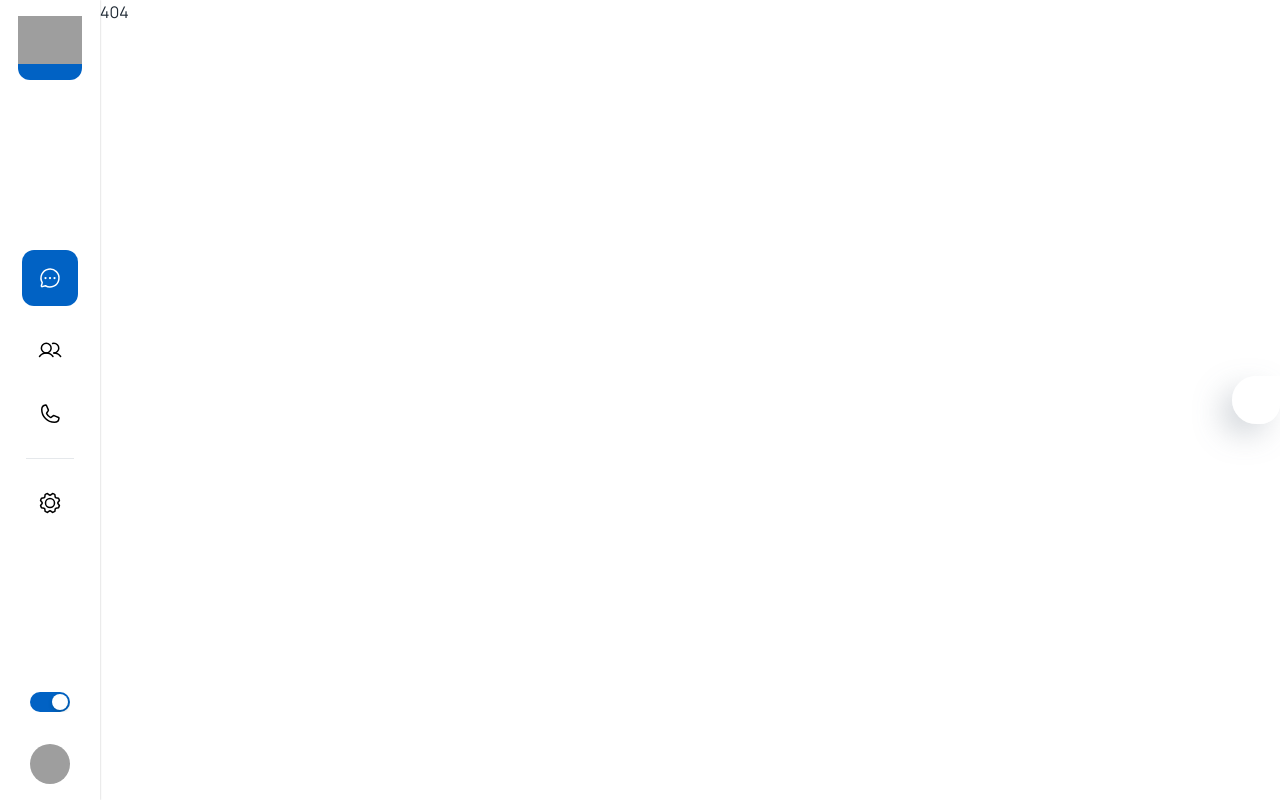
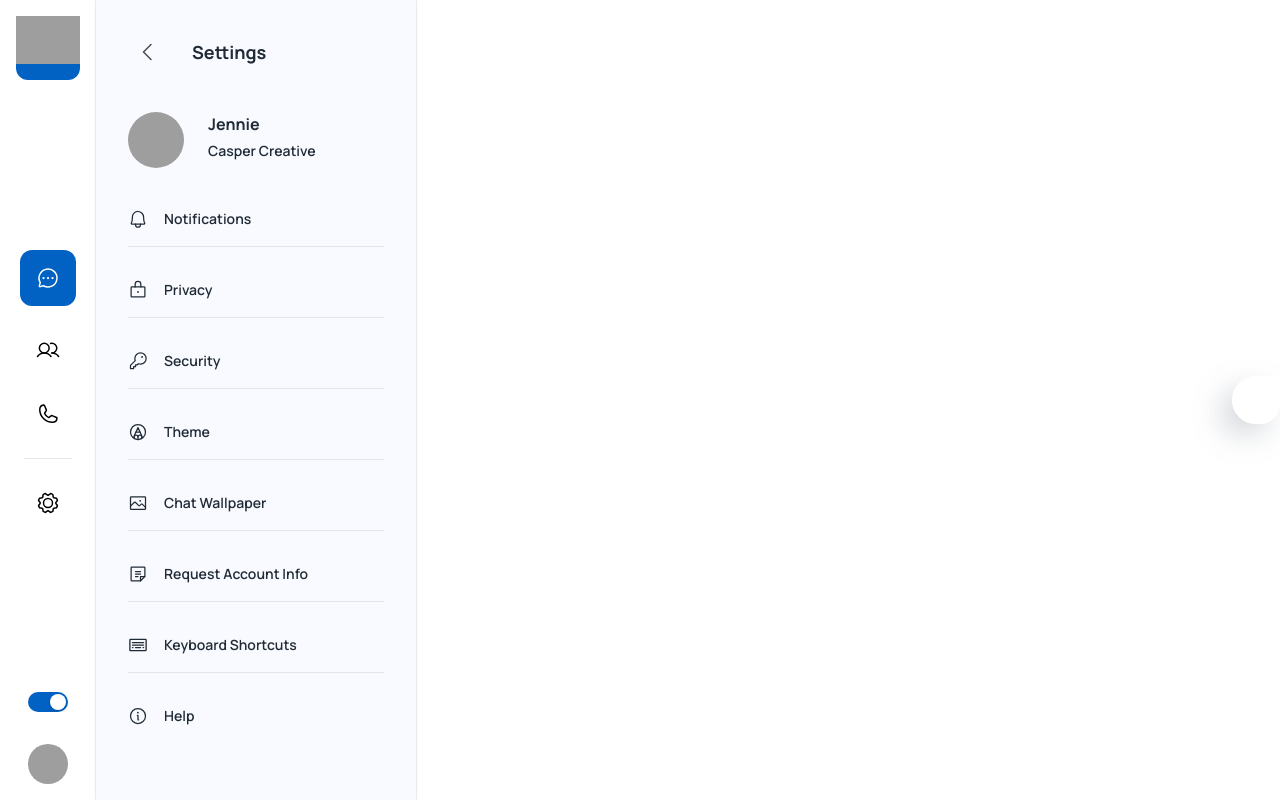
Before and after one commit to saisashreek2692/react-custom-chat-app, a React (Create React App) app: page /settings in a window 1280 px wide. Before the commit this address led to /404. Built offline with nearby package versions, Linux system fonts and the light colour scheme; grey boxes are pictures that could not be loaded; some icons are missing.

Commit message:
Settings Page UI Completed

```diff
--- a/package.json
+++ b/package.json
@@ -7,6 +7,7 @@
     "@emoji-mart/react": "^1.0.1",
     "@emotion/react": "^11.10.4",
     "@emotion/styled": "^11.10.4",
+    "@hookform/resolvers": "^3.1.1",
     "@iconify/react": "^4.0.0",
     "@mui/material": "^5.10.8",
     "@reduxjs/toolkit": "^1.9.5",
@@ -20,6 +21,7 @@
     "react": "^18.2.0",
     "react-dom": "^18.2.0",
     "react-helmet-async": "^1.3.0",
+    "react-hook-form": "^7.45.2",
     "react-i18next": "^11.18.6",
     "react-redux": "^8.1.1",
     "react-router-dom": "^6.4.2",
@@ -28,7 +30,8 @@
     "redux-persist": "^6.0.0",
     "simplebar-react": "^2.4.3",
     "stylis-plugin-rtl": "^2.0.2",
-    "web-vitals": "^2.1.4"
+    "web-vitals": "^2.1.4",
+    "yup": "^1.2.0"
   },
   "scripts": {
     "start": "react-scripts start",
--- /dev/null
+++ b/src/components/hook-form/index.js
@@ -0,0 +1,2 @@
+export { default as FormProvider } from "./FormProvider";
+export { default as RHFTextField } from "./RHFTextField";
--- a/src/layouts/main/index.js
+++ b/src/layouts/main/index.js
@@ -1,12 +1,21 @@
+import { Container, Stack } from "@mui/material";
 import React from "react";
 import { Outlet } from "react-router-dom";
+import Logo from "../../assets/Images/logo.ico";
 
 const MainLayout = () => {
   return (
     <>
-      <div>Main Layout</div>
+      <Container maxWidth="sm" sx={{ mt: 5 }}>
+        <Stack spacing={5}>
+          <Stack sx={{ width: "100%" }} direction="column" alignItems="center">
+            <img style={{ width: 120, height: 120 }} src={Logo} alt="Logo" />
+          </Stack>
+        </Stack>
+        {/* <div>Main Layout</div> */}
 
-      <Outlet />
+        <Outlet />
+      </Container>
     </>
   );
 };
--- /dev/null
+++ b/src/pages/dashboard/Settings.js
@@ -0,0 +1,155 @@
+import React, { useState } from "react";
+import { faker } from "@faker-js/faker";
+import {
+  Stack,
+  Box,
+  useTheme,
+  IconButton,
+  Typography,
+  Avatar,
+  Divider,
+} from "@mui/material";
+import {
+  CaretLeft,
+  Bell,
+  Lock,
+  Key,
+  PencilCircle,
+  Image,
+  Note,
+  Keyboard,
+  Info,
+} from "phosphor-react";
+import Shortcuts from "../../sections/settings/Shortcuts";
+
+const Settings = () => {
+  const theme = useTheme();
+
+  const [openShortcuts, setOpenShortcuts] = useState(false);
+
+  const handleOpenShortcuts = () => {
+    setOpenShortcuts(true);
+  };
+
+  const handleCloseShortcuts = () => {
+    setOpenShortcuts(false);
+  };
+
+  const list = [
+    {
+      key: 0,
+      icon: <Bell size={20} />,
+      title: "Notifications",
+      onclick: () => {},
+    },
+    {
+      key: 1,
+      icon: <Lock size={20} />,
+      title: "Privacy",
+      onclick: () => {},
+    },
+    {
+      key: 2,
+      icon: <Key size={20} />,
+      title: "Security",
+      onclick: () => {},
+    },
+    {
+      key: 3,
+      icon: <PencilCircle size={20} />,
+      title: "Theme",
+      //onclick: handleOpenTheme,
+      onclick: () => {},
+    },
+    {
+      key: 4,
+      icon: <Image size={20} />,
+      title: "Chat Wallpaper",
+      onclick: () => {},
+    },
+    {
+      key: 5,
+      icon: <Note size={20} />,
+      title: "Request Account Info",
+      onclick: () => {},
+    },
+    {
+      key: 6,
+      icon: <Keyboard size={20} />,
+      title: "Keyboard Shortcuts",
+      onclick: handleOpenShortcuts,
+    },
+    {
+      key: 7,
+      icon: <Info size={20} />,
+      title: "Help",
+      onclick: () => {},
+    },
+  ];
+
+  return (
+    <>
+      <Stack direction="row" sx={{ width: "100%" }}>
+        {/* Left Panel */}
+        <Box
+          sx={{
+            overflowY: "scroll",
+            height: "100vh",
+            width: 320,
+            backgroundColor:
+              theme.palette.mode === "light"
+                ? "#F8FAFF"
+                : theme.palette.background,
+            boxShadow: "0px 0px 2px rgba(0, 0, 0, 0.25)",
+          }}>
+          <Stack p={4} spacing={5}>
+            {/* Header */}
+            <Stack direction="row" alignItems="center" spacing={3}>
+              <IconButton>
+                <CaretLeft size={24} color="#4B4B4B" />
+              </IconButton>
+              <Typography variant="h6">Settings</Typography>
+            </Stack>
+            {/* Profile */}
+            <Stack direction="row" spacing={3}>
+              <Avatar
+                sx={{ width: 56, height: 56 }}
+                src={faker.image.avatar()}
+                alt={faker.name.firstName()}
+              />
+              <Stack spacing={0.5}>
+                <Typography variant="article">
+                  {faker.name.firstName()}
+                </Typography>
+                <Typography variant="body2">{faker.random.words()}</Typography>
+              </Stack>
+            </Stack>
+            {/* List of Options */}
+            <Stack spacing={4}>
+              {list.map(({ key, icon, title, onclick }) => (
+                <>
+                  <Stack
+                    spacing={2}
+                    sx={{ cursor: "pointer" }}
+                    onClick={onclick}>
+                    <Stack direction="row" spacing={2} alignItems="center">
+                      {icon}
+                      <Typography variant="body2">{title}</Typography>
+                    </Stack>
+                    {key !== 7 && <Divider />}
+                  </Stack>
+                </>
+              ))}
+            </Stack>
+          </Stack>
+        </Box>
+        {/* Right Panel */}
+      </Stack>
+      {openShortcuts && (
+        <Shortcuts open={openShortcuts} handleClose={handleCloseShortcuts} />
+      )}
+    </>
+  );
+};
+
+export default Settings;
--- a/src/routes/index.js
+++ b/src/routes/index.js
@@ -3,6 +3,7 @@ import { Navigate, useRoutes } from "react-router-dom";
 
 // layouts
 import DashboardLayout from "../layouts/dashboard";
+import MainLayout from "../layouts/main";
 
 // config
 import { DEFAULT_PATH } from "../config";
@@ -19,11 +20,17 @@ const Loadable = (Component) => (props) => {
 export default function Router() {
   return useRoutes([
     {
+      path: "/auth",
+      element: <MainLayout />,
+      children: [{ element: <LoginPage />, path: "login" }],
+    },
+    {
       path: "/",
       element: <DashboardLayout />,
       children: [
         { element: <Navigate to={DEFAULT_PATH} replace />, index: true },
         { path: "app", element: <GeneralApp /> },
+        { path: "settings", element: <Settings /> },
 
         { path: "404", element: <Page404 /> },
         { path: "*", element: <Navigate to="/404" replace /> },
@@ -34,6 +41,8 @@ export default function Router() {
 }
 
 const GeneralApp = Loadable(
-  lazy(() => import("../pages/dashboard/GeneralApp")),
+  lazy(() => import("../pages/dashboard/GeneralApp"))
 );
+const LoginPage = Loadable(lazy(() => import("../pages/auth/Login")));
+const Settings = Loadable(lazy(() => import("../pages/dashboard/Settings")));
 const Page404 = Loadable(lazy(() => import("../pages/Page404")));
--- /dev/null
+++ b/src/sections/settings/Shortcuts.js
@@ -0,0 +1,158 @@
+import React from "react";
+import {
+  Button,
+  Dialog,
+  DialogActions,
+  DialogContent,
+  DialogTitle,
+  Grid,
+  Slide,
+  Stack,
+  Typography,
+} from "@mui/material";
+
+const Transition = React.forwardRef(function Transition(props, ref) {
+  return <Slide direction="up" ref={ref} {...props} />;
+});
+
+const list = [
+  {
+    key: 0,
+    title: "Mark as unread",
+    combination: ["Cmd", "Shift", "U"],
+  },
+  {
+    key: 1,
+    title: "Mute",
+    combination: ["Cmd", "Shift", "M"],
+  },
+  {
+    key: 2,
+    title: "Archive Chat",
+    combination: ["Cmd", "Shift", "E"],
+  },
+  {
+    key: 3,
+    title: "Delete Chat",
+    combination: ["Cmd", "Shift", "D"],
+  },
+  {
+    key: 4,
+    title: "Pin Chat",
+    combination: ["Cmd", "Shift", "P"],
+  },
+  {
+    key: 5,
+    title: "Search",
+    combination: ["Cmd", "F"],
+  },
+  {
+    key: 6,
+    title: "Search Chat",
+    combination: ["Cmd", "Shift", "F"],
+  },
+  {
+    key: 7,
+    title: "Next Chat",
+    combination: ["Cmd", "N"],
+  },
+  {
+    key: 8,
+    title: "Next Step",
+    combination: ["Ctrl", "Tab"],
+  },
+  {
+    key: 9,
+    title: "Previous Step",
+    combination: ["Ctrl", "Shift", "Tab"],
+  },
+  {
+    key: 10,
+    title: "New Group",
+    combination: ["Cmd", "Shift", "N"],
+  },
+  {
+    key: 11,
+    title: "Profile & About",
+    combination: ["Cmd", "P"],
+  },
+  {
+    key: 12,
+    title: "Increase speed of voice message",
+    combination: ["Shift", "."],
+  },
+  {
+    key: 13,
+    title: "Decrease speed of voice message",
+    combination: ["Shift", ","],
+  },
+  {
+    key: 14,
+    title: "Settings",
+    combination: ["Shift", "S"],
+  },
+  {
+    key: 15,
+    title: "Emoji Panel",
+    combination: ["Cmd", "E"],
+  },
+  {
+    key: 16,
+    title: "Sticker Panel",
+    combination: ["Cmd", "S"],
+  },
+];
+
+const Shortcuts = ({ open, handleClose }) => {
+  return (
+    <>
+      <Dialog
+        fullWidth
+        maxWidth="md"
+        open={open}
+        onClose={handleClose}
+        keepMounted
+        TransitionComponent={Transition}
+        sx={{ p: 4 }}>
+        <DialogTitle>Keyboard Shortcuts</DialogTitle>
+        <DialogContent sx={{ mt: 4 }}>
+          <Grid container spacing={3}>
+            {list.map(({ key, title, combination }) => (
+              <Grid item xs={6} key={key} container>
+                <Stack
+                  sx={{ width: "100%" }}
+                  justifyContent="space-between"
+                  spacing={3}
+                  direction="row"
+                  alignItems="center">
+                  <Typography variant="caption" sx={{ fontSize: 14 }}>
+                    {title}
+                  </Typography>
+                  <Stack spacing={2} direction="row">
+                    {combination.map((el) => {
+                      return (
+                        <Button
+                          disabled
+                          variant="contained"
+                          sx={{ color: "#212121" }}>
+                          {el}
+                        </Button>
+                      );
+                    })}
+                  </Stack>
+                </Stack>
+              </Grid>
+            ))}
+          </Grid>
+        </DialogContent>
+        <DialogActions>
+          <Button variant="contained" onClick={handleClose}>
+            Ok
+          </Button>
+        </DialogActions>
+      </Dialog>
+    </>
+  );
+};
+
+export default Shortcuts;
```
Also changed, not shown: src/sections/settings/ThemeDailog.js (added), 1 other file (tests, documents, lock files or other folders).
